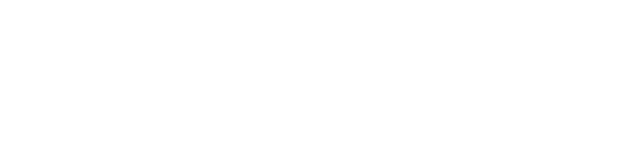
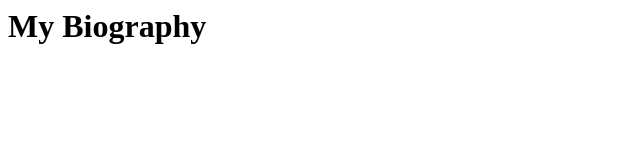
Before and after one commit to saule-06/saule, a plain HTML site: page index.html in a window 1280 px wide. Shown: the whole page, without its empty margins (0-640 px from the left). Drawn offline with Linux system fonts and the light colour scheme.

Commit message:
New project

```diff
--- a/index.html
+++ b/index.html
@@ -4,6 +4,7 @@
     <link rel="stylesheet" href="style.css">
   </head>
   <body>
+    <h1>My Biography</h1>
 
   </body>
 </html>
```
